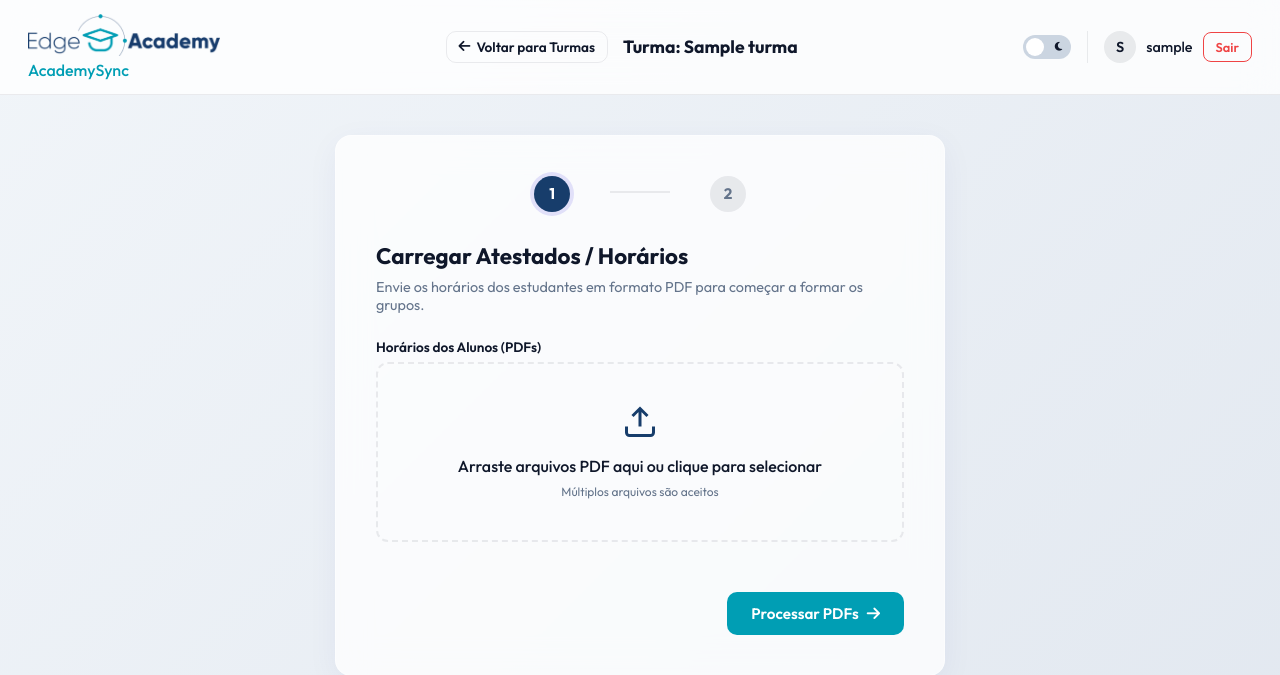
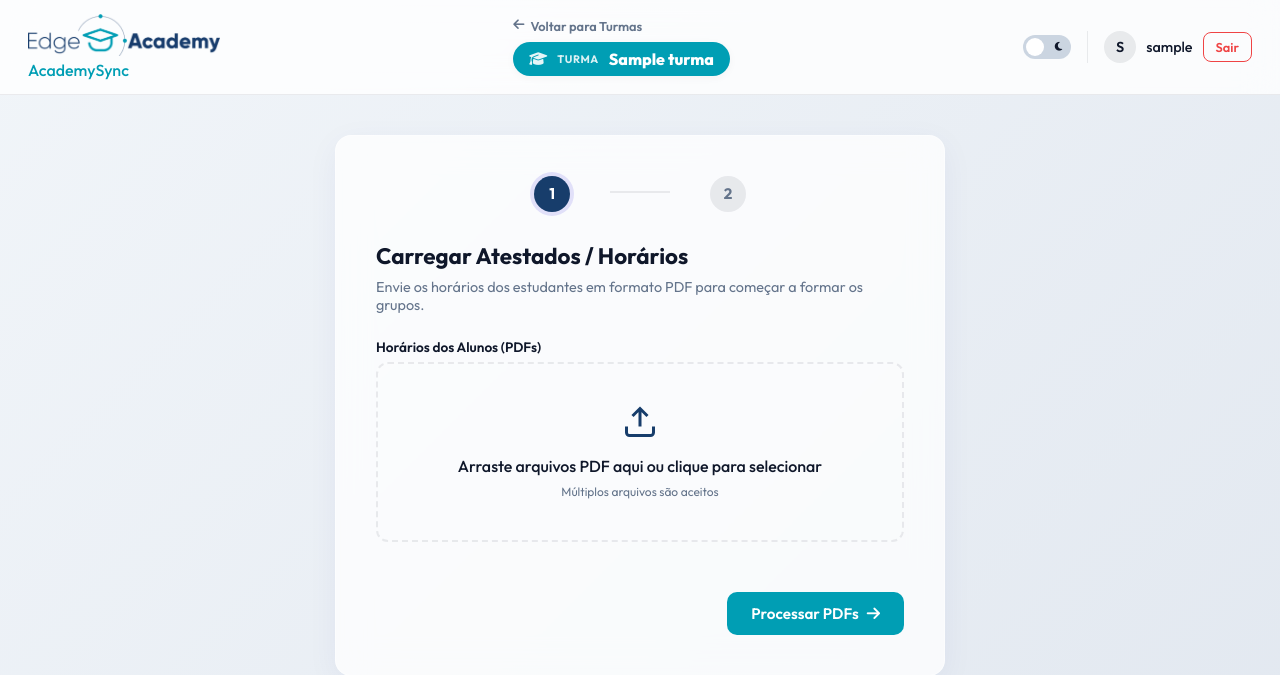
Before and after one commit to VictorCanuto/EdgeAcademySync, a Flask app: page /turma/1 in a window 1280 px wide. Shown: the top 675 px of the page. Run offline with Flask 3, Linux system fonts and the light colour scheme; the visitor is signed in with stand-in values (Sample User, id 1); tables that the repository leaves empty hold one stand-in row (values such as "Sample post"); some libraries are stand-ins or nearby versions.

Commit message:
style: change turma title style

```diff
--- a/gerador_grupos/static/js/app.js
+++ b/gerador_grupos/static/js/app.js
@@ -204,7 +204,7 @@ function renderSpreadsheet() {
     if (statusText) {
         let text = `Mostrando ${filteredAlunos.length} de ${listAlunos.length} alunos`;
         if (selectedCompareStudents.size > 0 || activeGroupFilter !== 'all') {
-            text += ` (Filtro Ativo - <a href="#" onclick="clearAllFilters(event)" style="color: var(--color-secondary); text-decoration: none; font-weight: 600;">Limpar</a>)`;
+            text += ` (Filtro Ativo - <a href="#" onclick="clearAllFilters(event)" style="color: var(--color-primary); text-decoration: none; font-weight: 600;">Limpar</a>)`;
         }
         statusText.innerHTML = text;
     }
@@ -653,7 +653,7 @@ function createStudentCard(alunoNome, grupoId) {
 
     card.innerHTML = `
         <div class="student-card-header">
-            <div class="stud-avatar" style="background:${temConflito ? 'var(--color-danger)' : 'var(--color-secondary)'}">
+            <div class="stud-avatar" style="background:${temConflito ? 'var(--color-danger)' : 'var(--color-primary)'}">
                 ${alunoNome[0].toUpperCase()}
             </div>
             <span class="stud-name">${alunoNome}</span>
@@ -1044,7 +1044,7 @@ function openGroupMatrix(grupoNum) {
             }
 
             if (isImersao) {
-                td.style.border = '2px solid var(--color-secondary)';
+                td.style.border = '2px solid var(--color-primary)';
             }
 
             tr.appendChild(td);
@@ -1259,7 +1259,7 @@ function showToast(title, desc, type = 'info') {
     toast.className = 'toast';
 
     let icon = '<i class="fa-regular fa-circle-info"></i>';
-    let border = 'var(--color-secondary)';
+    let border = 'var(--color-primary)';
 
     if (type === 'success') {
         icon = '<i class="fa-solid fa-circle-check"></i>';
@@ -1272,7 +1272,7 @@ function showToast(title, desc, type = 'info') {
         border = 'var(--color-warning)';
     } else if (type === 'info') {
         icon = '<i class="fa-regular fa-circle-info"></i>';
-        border = 'var(--color-secondary)';
+        border = 'var(--color-primary)';
     }
 
     toast.style.borderLeftColor = border;
--- a/gerador_grupos/static/style.css
+++ b/gerador_grupos/static/style.css
@@ -323,6 +323,57 @@ a.active{
     gap: 16px;
 }
 
+.header-turma-stack {
+    display: flex;
+    flex-direction: column;
+    gap: 8px;
+}
+
+.back-link {
+    display: inline-flex;
+    align-items: center;
+    gap: 6px;
+    font-size: 0.8rem;
+    font-weight: 600;
+    color: var(--text-muted);
+    text-decoration: none;
+    transition: color 0.15s ease;
+}
+
+.back-link:hover {
+    color: var(--color-highlight);
+}
+
+.active-turma-badge {
+    display: inline-flex;
+    align-items: center;
+    gap: 10px;
+    padding: 7px 16px;
+    border-radius: 999px;
+    background: var(--color-highlight);
+    color: var(--text-on-accent);
+    box-shadow: var(--shadow-sm);
+    white-space: nowrap;
+}
+
+.active-turma-badge i {
+    font-size: 0.9rem;
+    opacity: 0.9;
+}
+
+.active-turma-label {
+    font-size: 0.68rem;
+    font-weight: 700;
+    text-transform: uppercase;
+    letter-spacing: 0.05em;
+    opacity: 0.85;
+}
+
+.active-turma-name {
+    font-size: 1rem;
+    font-weight: 800;
+}
+
 /* Theme Switcher Toggle */
 .theme-switch-wrapper {
     display: flex;
--- a/gerador_grupos/templates/index.html
+++ b/gerador_grupos/templates/index.html
@@ -21,13 +21,15 @@
             <p class="logo-subtext">AcademySync</p>
         </a>
 
-        <div style="display: flex; align-items: center; gap: 15px;">
-            <a href="{{ url_for('index') }}" class="btn btn-terciary" style="padding: 6px 12px; font-size: 0.85rem; text-decoration: none; display: flex; align-items: center; gap: 6px; font-weight: 600;">
+        <div class="header-turma-stack">
+            <a href="{{ url_for('index') }}" class="back-link">
                 <i class="fa-solid fa-arrow-left"></i>
                 Voltar para Turmas
             </a>
-            <div id="active-turma-indicator" style="font-weight: 700; font-size: 1.1rem; color: var(--color-secondary);">
-                Turma: <span id="active-turma-name">{{ turma.nome }}</span>
+            <div id="active-turma-indicator" class="active-turma-badge">
+                <i class="fa-solid fa-graduation-cap"></i>
+                <span class="active-turma-label">Turma</span>
+                <span id="active-turma-name" class="active-turma-name">{{ turma.nome }}</span>
             </div>
         </div>
 
@@ -593,7 +595,7 @@
                 <div style="display: grid; grid-template-columns: repeat(auto-fit, minmax(260px, 1fr)); gap: 20px;">
                     <!-- Seção 1: Grade de Horários -->
                     <div style="padding: 16px; border: 1px solid var(--border-color); border-radius: 12px; background: rgba(255, 255, 255, 0.02); display: flex; flex-direction: column;">
-                        <h3 style="margin-top: 0; margin-bottom: 6px; font-size: 1.1rem; color: var(--color-secondary);"><i class="fa-solid fa-calendar-days"></i> Grade de Horários (Compromissos)</h3>
+                        <h3 style="margin-top: 0; margin-bottom: 6px; font-size: 1.1rem; color: var(--color-primary);"><i class="fa-solid fa-calendar-days"></i> Grade de Horários (Compromissos)</h3>
                         <p style="font-size: 0.8rem; color: var(--text-muted); margin-bottom: 12px; flex-grow: 1;">
                             Exporta a planilha com a disponibilidade de 30 em 30 minutos e todos os compromissos cadastrados.
                         </p>
@@ -632,7 +634,7 @@
 
                     <!-- Seção 2: Grupos Formados -->
                     <div id="export-groups-section-container" style="display: none; padding: 16px; border: 1px solid var(--border-color); border-radius: 12px; background: rgba(255, 255, 255, 0.02); flex-direction: column;">
-                        <h3 style="margin-top: 0; margin-bottom: 6px; font-size: 1.1rem; color: var(--color-secondary);"><i class="fa-solid fa-users"></i> Divisão de Grupos Formados</h3>
+                        <h3 style="margin-top: 0; margin-bottom: 6px; font-size: 1.1rem; color: var(--color-primary);"><i class="fa-solid fa-users"></i> Divisão de Grupos Formados</h3>
                         <p style="font-size: 0.8rem; color: var(--text-muted); margin-bottom: 12px; flex-grow: 1;">
                             Exporta a listagem com a divisão de alunos em seus respectivos horários e grupos.
                         </p>
@@ -738,7 +740,7 @@
 
                         <!-- Botão de Upload Customizado -->
                         <div style="margin-bottom: 12px;">
-                            <label class="btn btn-terciary" style="display: inline-flex; align-items: center; gap: 8px; padding: 10px 16px; font-size: 0.88rem; font-weight: 600; border-radius: 8px; cursor: pointer; border: 1px dashed var(--color-secondary);  width: 100%; box-sizing: border-box; justify-content: center;">
+                            <label class="btn btn-terciary" style="display: inline-flex; align-items: center; gap: 8px; padding: 10px 16px; font-size: 0.88rem; font-weight: 600; border-radius: 8px; cursor: pointer; border: 1px dashed var(--color-primary);  width: 100%; box-sizing: border-box; justify-content: center;">
                                 <i class="fa-solid fa-file-pdf"></i> Escolher PDF(s) para {{ turma.nome }}
                                 <input type="file" id="turma-pdf-files-input" name="pdf_files" accept=".pdf" multiple onchange="handleTurmaAddAlunoFilesSelect(event)" style="display: none;">
                             </label>
```
Also changed, not shown: gerador_grupos/templates/landing.html (+13 -17 lines).
